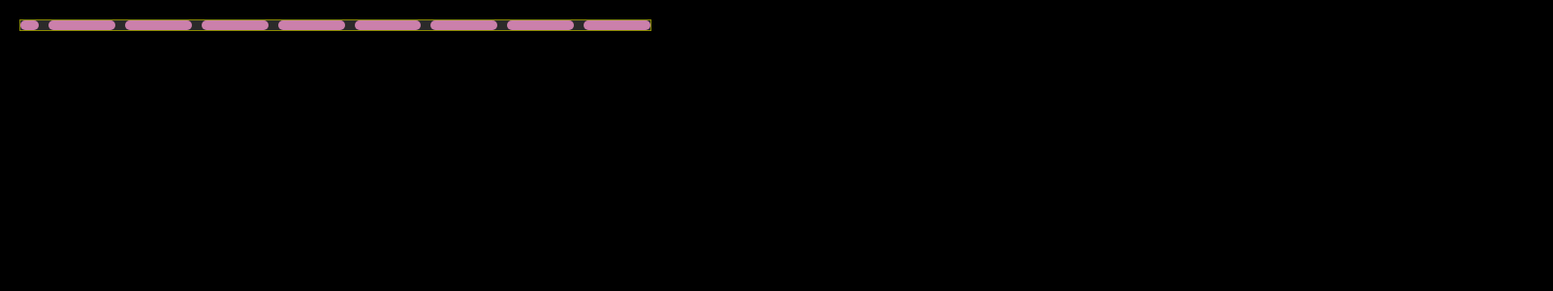
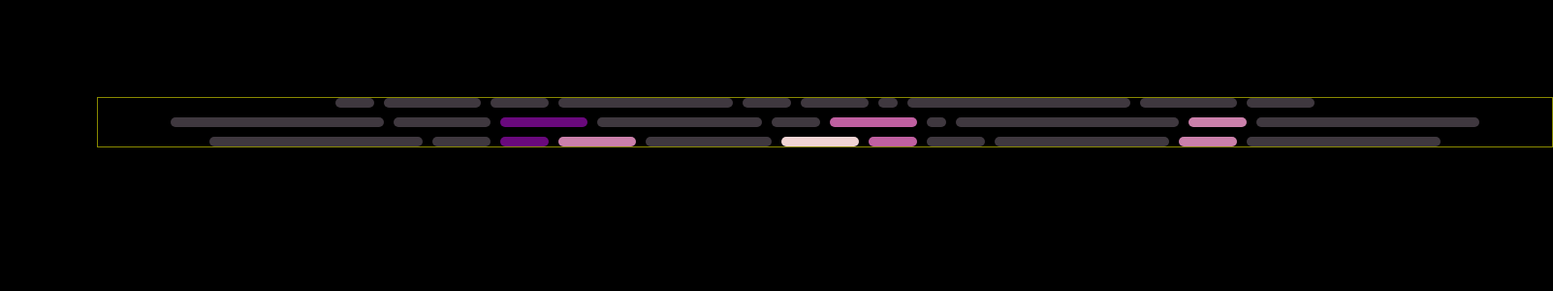
Before and after one commit to kaoutar-12/portflio, a Next.js app: page / in a window 1280 px wide. Shown: the top 300 px of the page at 97% size, 1602 px wide, since content can reach past the window. Built offline with nearby package versions, Linux system fonts and the light colour scheme.

Commit message:
working on the animation

```diff
--- a/app/globals.css
+++ b/app/globals.css
@@ -10,6 +10,6 @@
 body {
   background: var(--backgound);
   margin: 0;
-  padding-top: 20px;
-  padding-left: 20px;
+  padding-top: 100px;
+  padding-left: 100px;
 }
--- a/components/Animation.tsx
+++ b/components/Animation.tsx
@@ -5,16 +5,44 @@ const animation = () => {
   return (
     <div className="container">
       <div className="row">
+        <div className="cell size-4"></div>
+        <div className="cell size-10"></div>
+        <div className="cell size-6"></div>
+        <div className="cell size-18"></div>
         <div className="cell size-5"></div>
+        <div className="cell size-7"></div>
+        <div className="cell size-2"></div>
+        <div className="cell size-23"></div>
+        <div className="cell size-10"></div>
+        <div className="cell size-7"></div>
+      </div>
+      <div className="row">
+        <div className="cell size-22"></div>
+        <div className="cell size-10"></div>
+        <div className="cell size-9 darkpurple"></div>
+        <div className="cell size-17"></div>
+        <div className="cell size-5"></div>
+        <div className="cell size-9 purple"></div>
+        <div className="cell size-2"></div>
+        <div className="cell size-23"></div>
+        <div className="cell size-6 pink"></div>
+        <div className="cell size-23"></div>
+      </div>
+      <div className="row">
+        <div className="cell size-22"></div>
+        <div className="cell size-6"></div>
+        <div className="cell size-5 darkpurple"></div>
+        <div className="cell size-8 pink"></div>
+        <div className="cell size-13"></div>
+        {/* <div className="cell size-5"></div> */}
+        <div className="cell size-8 beige"></div>
+        <div className="cell size-5 purple"></div>
+        <div className="cell size-6"></div>
         <div className="cell size-18"></div>
-        <div className="cell size-18"></div>
-        <div className="cell size-18"></div>
-        <div className="cell size-18"></div>
-        <div className="cell size-18"></div>
-        <div className="cell size-18"></div>
-        <div className="cell size-18"></div>
-        <div className="cell size-18"></div>
+        <div className="cell size-6 pink"></div>
+        <div className="cell size-20"></div>
       </div>
+
     </div>
   );
 };
--- a/styles/animation.css
+++ b/styles/animation.css
@@ -1,7 +1,7 @@
 .container {
   position: relative;
-  width: 650px;
-  background: #2b2a2a;
+  width: 1500px;
+  /* background: #2b2a2a; */
   display: flex;
   flex-direction: column;
   border: 1px solid #898900;
@@ -15,13 +15,16 @@
   justify-content: center;
   gap: 10px;
   height: var(--unit);
+  /* background: #6400b7; */
+  width: 100%;
+  overflow: hidden;
   /* border: 1px solid #898900; */
   /* max-width: 100%; */
 }
 .cell {
   height: 100%;
   width: calc(var(--size, 2) * var(--unit));
-  background: var(--pink);
+  background: #3f383f;
   border-radius: 1000px;
 }
 
@@ -73,6 +76,27 @@
 .cell.size-17 {
   --size: 17;
 }
+
 .cell.size-18 {
   --size: 18;
 }
+.cell.size-19 {
+  --size: 19;
+}
+.cell.size-20 {
+  --size: 20;
+}
+.cell.size-21 {
+  --size: 21;
+}
+.cell.size-22 {
+  --size: 22;
+}
+.cell.size-23 {
+  --size: 23;
+}
+
+.cell.darkpurple{background: var(--darkpurple);}
+.cell.purple{background: var(--purple);}
+.cell.beige{background: var(--beige);}
+.cell.pink{background: var(--pink);}
```
